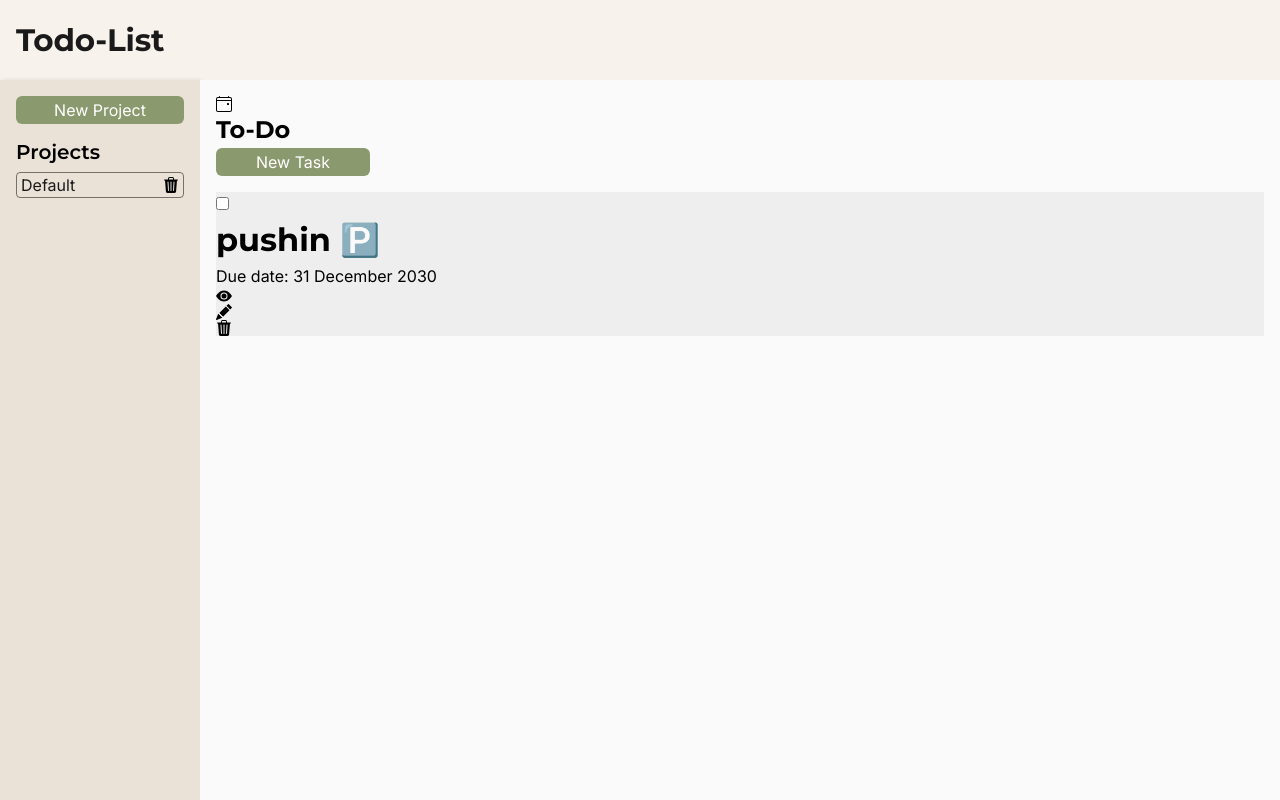
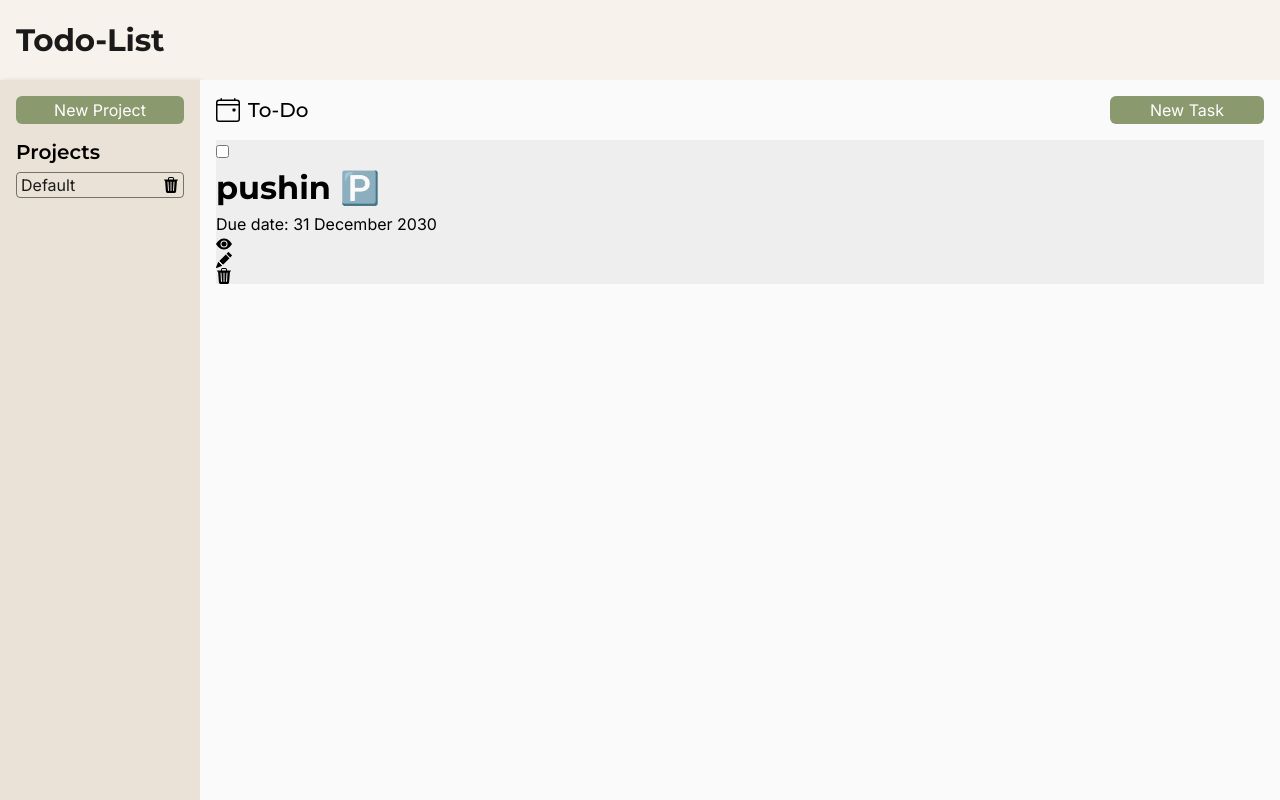
Before and after one commit to aderitomarrime/todo-list, a website built with webpack: page src/template.html in a window 1280 px wide. Built offline with nearby package versions, Linux system fonts and the light colour scheme.

Commit message:
Add styles to main container's header

```diff
--- a/src/style.css
+++ b/src/style.css
@@ -319,6 +319,30 @@ h1, h2, h3, h4, h5, h6 {
   transition: ease-in-out .3s all;
 }
 
+.main .main-header {
+  display: flex;
+  justify-content: space-between;
+  align-items: center;
+}
+
+.main .main-header .todo-title {
+  display: flex;
+  align-items: center;
+  gap: calc(var(--spacing)*2);
+}
+
+.main .main-header .todo-title img {
+  width: calc(var(--spacing)*6);
+  height: calc(var(--spacing)*6);
+}
+
+.main .main-header .todo-title h2 {
+  font-size: var(--fs-lg);
+  line-height: var(--lh-lg);
+  letter-spacing: var(--ls-lg);
+  font-weight: var(--fw-medium);
+}
+
 .main .all-tasks {
   display: flex;
   flex-direction: column;
```
